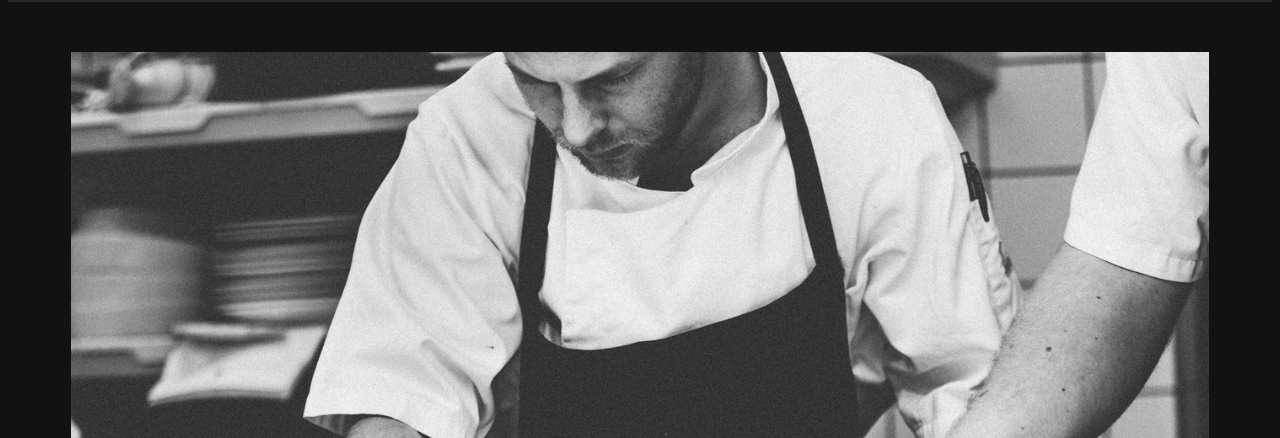
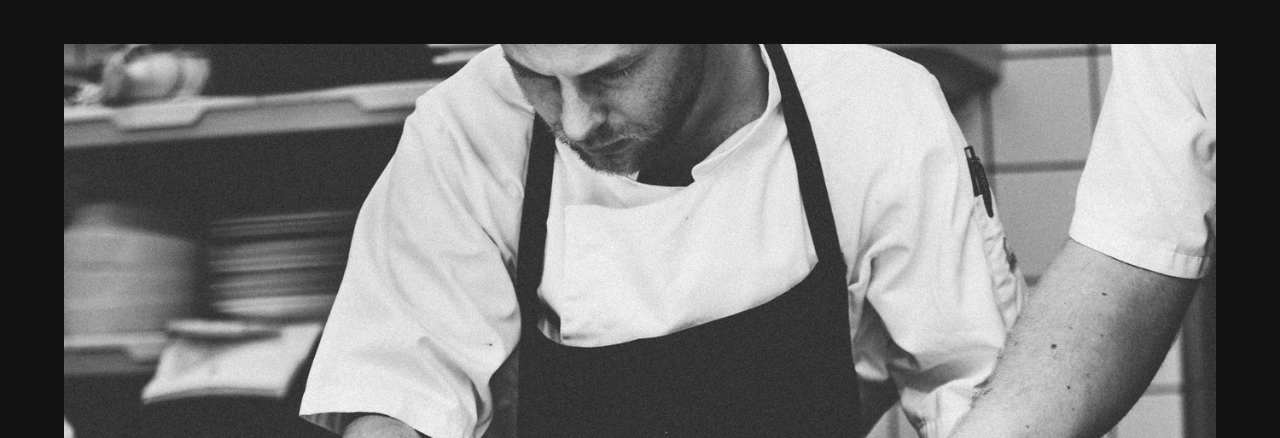
Before and after one commit to RioAldie/de-resto-dicoding, a website built with webpack: page src/templates/index.html in a window 1280 px wide. Shown: the part 70-508 px from the top of the page. Built offline with nearby package versions, Linux system fonts and the light colour scheme; files whose address does not match are found by name.

Commit message:
fixing thumbnail fullwidth

```diff
--- a/src/styles/main.scss
+++ b/src/styles/main.scss
@@ -13,10 +13,12 @@ body {
   max-width: 100vw;
   min-height: 100vh;
   display: block;
+  padding: 0;
+  margin: 0;
 }
 .skip-link {
   position: absolute;
-  top: -60px;
+  top: -70px;
   left: 20px;
   width: 150px;
   height: 50px;
@@ -87,6 +89,7 @@ main {
   place-items: center;
   margin-top: 50px;
   min-height: 100vh;
+  padding: 0;
 }
 #hero {
   max-width: 90%;
```
